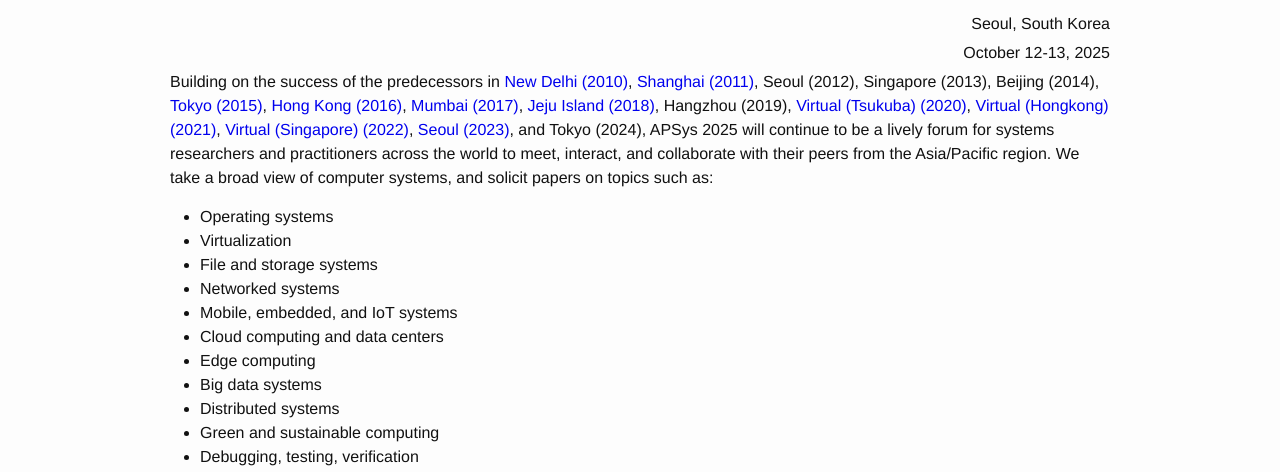
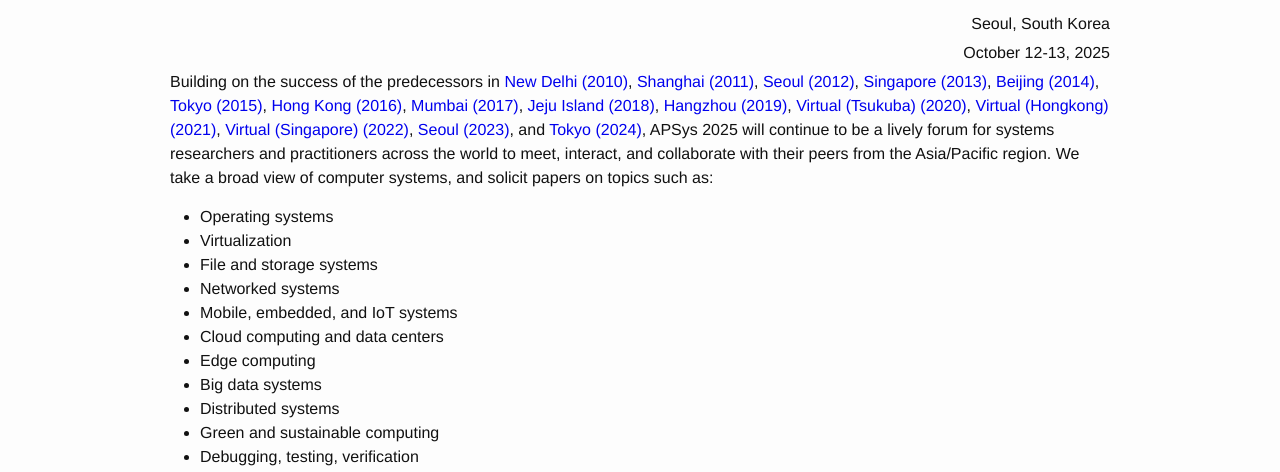
Before and after one commit to apsys2025/apsys2025.github.io, a plain HTML site: page call_for_papers.html in a window 1280 px wide. Shown: the part 319-791 px from the top of the page. Drawn offline with Linux system fonts and the light colour scheme.

Commit message:
Update call_for_papers.html

```diff
--- a/call_for_papers.html
+++ b/call_for_papers.html
@@ -62,11 +62,12 @@ Copy From: APSys 2016 website
 -->
 
 <p>Building on the success of the predecessors in <a href="https://ap-sys.org/apsys2010">New Delhi (2010)</a>,
-  <a href="https://ap-sys.org/apsys2011">Shanghai (2011)</a>, Seoul (2012), Singapore (2013), Beijing (2014),
+  <a href="https://ap-sys.org/apsys2011">Shanghai (2011)</a>, <a href="http://apsys2012.kaist.ac.kr/">Seoul (2012)</a>,
+  <a href="http://apsys13.sutd.edu.sg/">Singapore (2013)</a>, <a href="http://acs.ict.ac.cn/apsys2014/">Beijing (2014)</a>,
    <a href="https://ap-sys.org/apsys2015">Tokyo (2015)</a>, <a href="https://ap-sys.org/apsys2016">Hong Kong (2016)</a>,
-    <a href="https://ap-sys.org/apsys2017">Mumbai (2017)</a>, <a href="https://ap-sys.org/apsys2017">Jeju Island (2018)</a>,
-   Hangzhou (2019), <a href="https://ap-sys.org/apsys2020">Virtual (Tsukuba) (2020)</a>, <a href="https://ap-sys.org/apsys2021">Virtual (Hongkong) (2021)</a>,
-   <a href="https://ap-sys.org/apsys2022">Virtual (Singapore) (2022)</a>, <a href="https://ap-sys.org/apsys2022">Seoul (2023)</a>, and Tokyo (2024),
+    <a href="https://ap-sys.org/apsys2017">Mumbai (2017)</a>, <a href="https://ap-sys.org/apsys2018">Jeju Island (2018)</a>,
+    <a href="https://ap-sys.org/apsys2019">Hangzhou (2019)</a>, <a href="https://ap-sys.org/apsys2020">Virtual (Tsukuba) (2020)</a>, <a href="https://ap-sys.org/apsys2021">Virtual (Hongkong) (2021)</a>,
+   <a href="https://ap-sys.org/apsys2022">Virtual (Singapore) (2022)</a>, <a href="https://ap-sys.org/apsys2023">Seoul (2023)</a>, and <a href="https://apsys2024.github.io">Tokyo (2024)</a>,
    APSys 2025 will continue to be a lively forum for systems researchers and
    practitioners across the world to meet, interact, and collaborate with
    their peers from the Asia/Pacific region.
```
